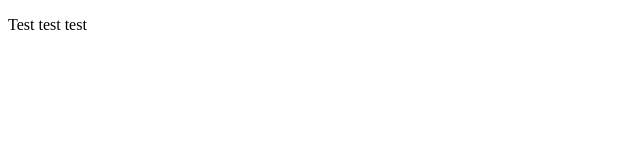
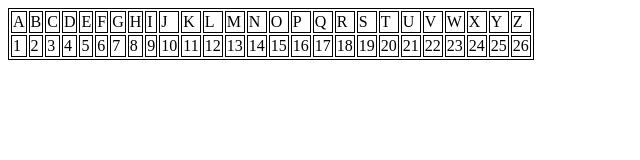
Before and after one commit to xysdd/xysdd.github.io, a plain HTML site: page index.html in a window 1280 px wide. Shown: the whole page, without its empty margins (0-640 px from the left). Drawn offline with Linux system fonts and the light colour scheme.

Commit message:
alphabet

```diff
--- a/index.html
+++ b/index.html
@@ -2,8 +2,19 @@
 <html>
     <head>
         <title>test</title>
+        <style>
+            table, th, td {
+                border: 1px solid;
+            }
+        </style>
+        <script src="table.js" defer></script>
     </head>
     <body>
-        <p>Test test test</p>
+        <table id="alphabet">
+            <tbody>
+                <tr></tr>
+                <tr></tr>
+            </tbody>
+        </table>
     </body>
 </html>
--- /dev/null
+++ b/table.js
@@ -0,0 +1,15 @@
+function make_table(table) {
+    let tbody = table.children[0]
+    let letter_row = tbody.children[0];
+    let number_row = tbody.children[1];
+    for (let i = 0; i < 26; i++) {
+        let letter_cell = document.createElement("td");
+        let number_cell = document.createElement("td");
+        letter_cell.appendChild(document.createTextNode(String.fromCharCode(i + 65)));
+        number_cell.appendChild(document.createTextNode(i + 1));
+        letter_row.appendChild(letter_cell);
+        number_row.appendChild(number_cell);
+    }
+}
+
+make_table(document.getElementById("alphabet"));
```
